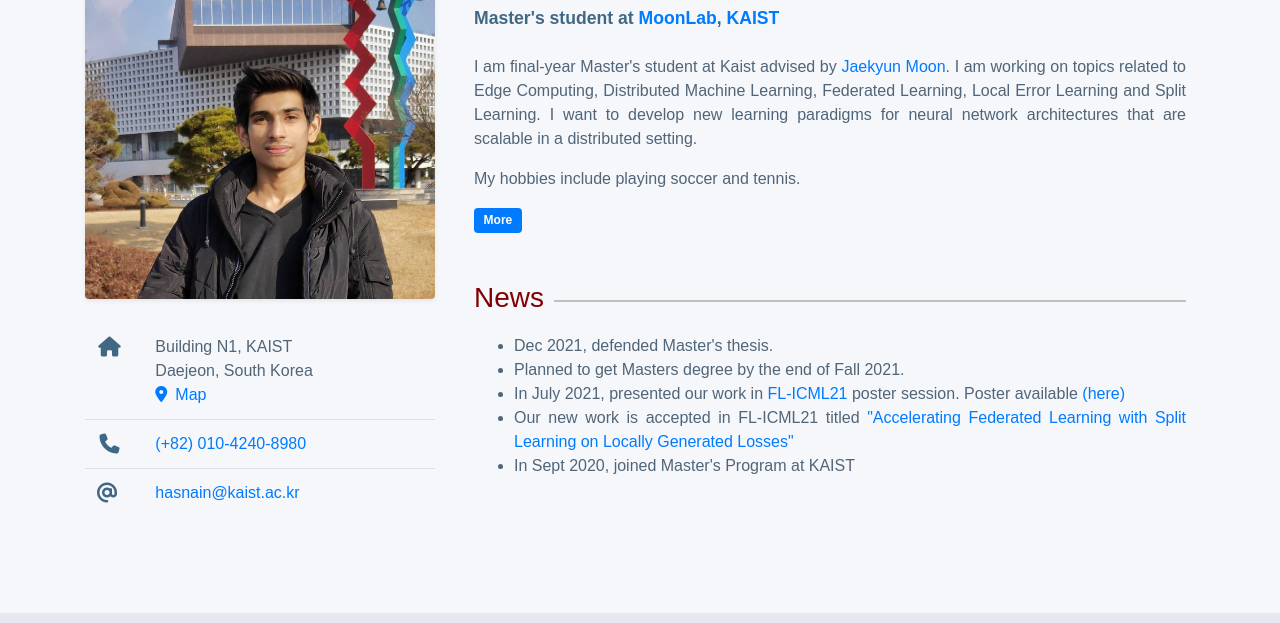
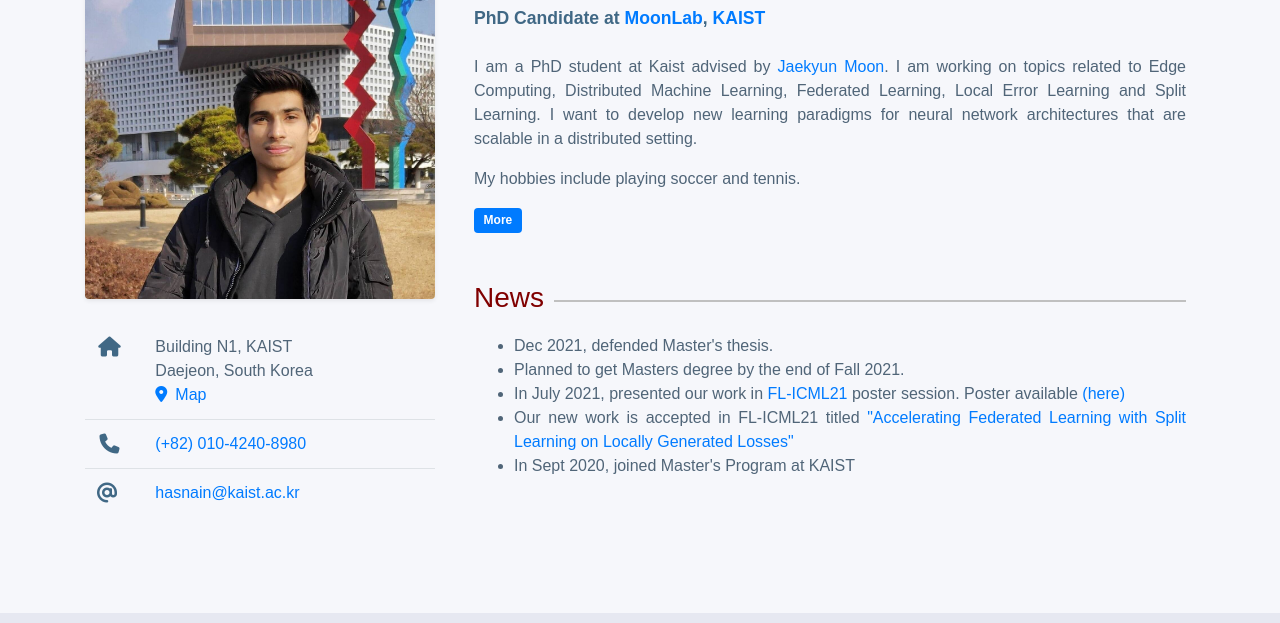
Before and after one commit to hasnainirshad/hasnainirshad.github.io, a plain HTML site: page index.html in a window 1280 px wide. Shown: the part 225-848 px from the top of the page. Drawn offline with nearby package versions, Linux system fonts and the light colour scheme.

Commit message:
Update index.html

```diff
--- a/index.html
+++ b/index.html
@@ -87,11 +87,11 @@
 
         <h1>Hasnain Irshad Bhatti</h1>
 
-        <p class="position-title mt-0 mb-4">Master's student at <a href="http://comstolab.kaist.ac.kr/index.html">MoonLab</a>,
+        <p class="position-title mt-0 mb-4">PhD Candidate at <a href="http://comstolab.kaist.ac.kr/index.html">MoonLab</a>,
                                     <a href="https://www.kaist.ac.kr/">KAIST</a></p>
         <!-- <p class="position-title mt-0 mb-4">Optional Second Title, School or Organization</p> -->
 
-        <p>I am final-year Master's student at Kaist advised by <a href="http://comstolab.kaist.ac.kr/people.html">Jaekyun Moon</a>. I am working on topics related to Edge Computing, Distributed Machine Learning, Federated Learning, Local Error Learning and Split Learning. I want to develop new learning paradigms for neural network architectures that are scalable in a distributed setting.
+        <p>I am a PhD student at Kaist advised by <a href="http://comstolab.kaist.ac.kr/people.html">Jaekyun Moon</a>. I am working on topics related to Edge Computing, Distributed Machine Learning, Federated Learning, Local Error Learning and Split Learning. I want to develop new learning paradigms for neural network architectures that are scalable in a distributed setting.
         </p>
           <p>My hobbies include playing soccer and tennis.</p>
 
```
